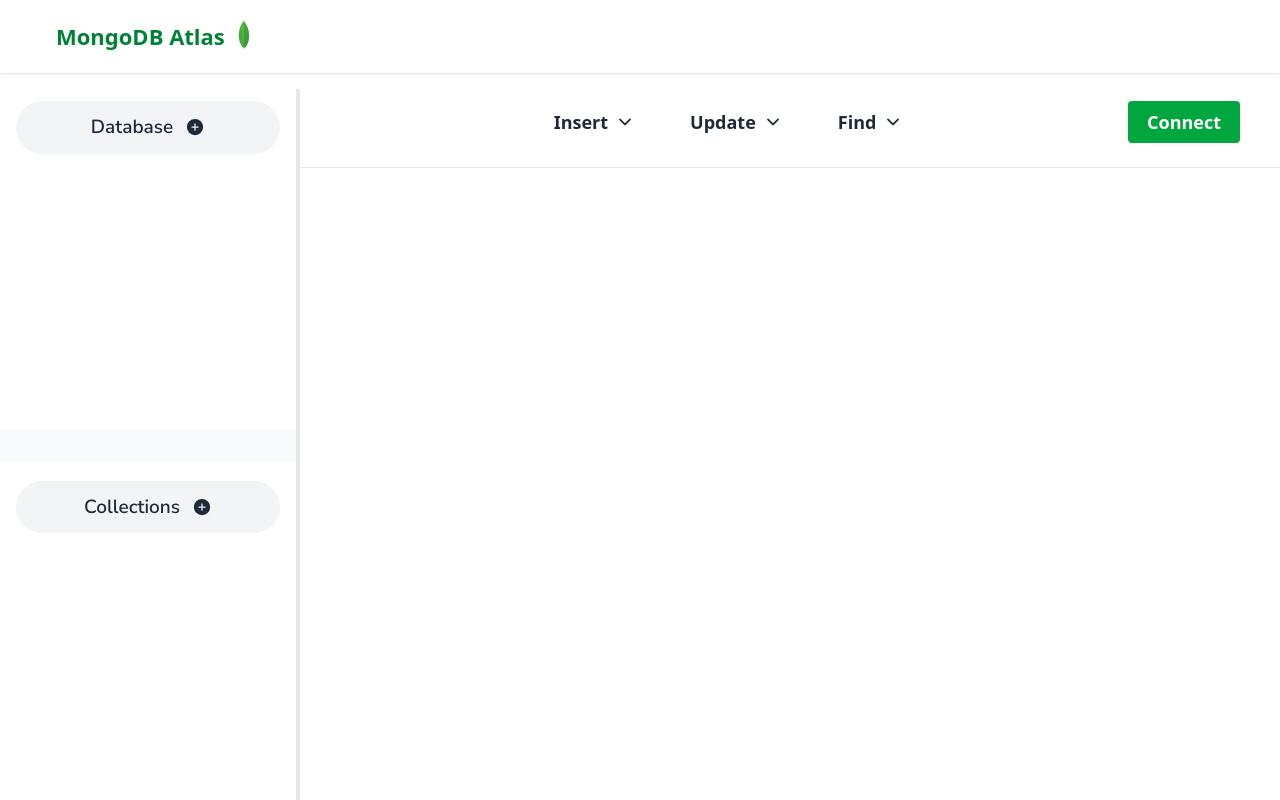
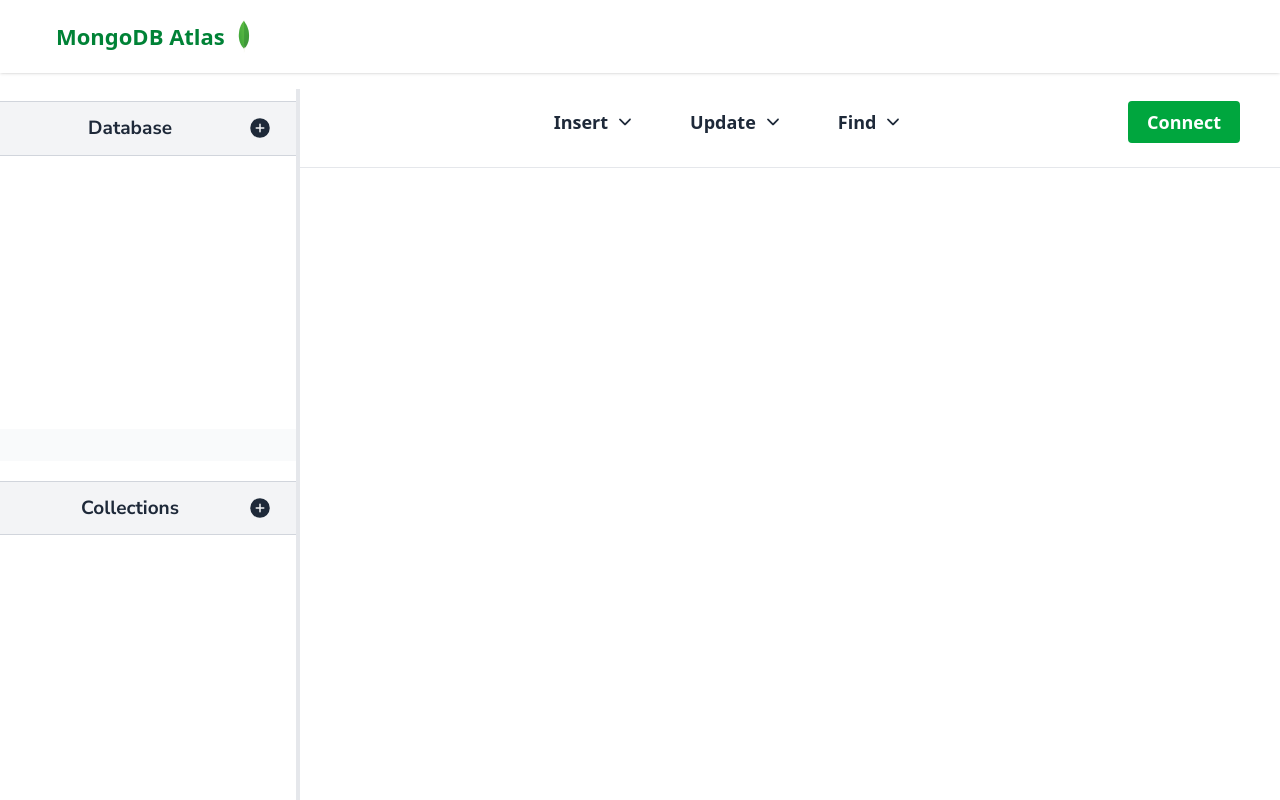
Before and after one commit to Aditya-commit/Mongodbatlas, a Next.js app: page / in a window 1280 px wide. Built offline with nearby package versions, Linux system fonts and the light colour scheme.

Commit message:
Completed the database and collection selection ui

```diff
--- a/src/app/components/center_container.js
+++ b/src/app/components/center_container.js
@@ -1,12 +1,49 @@
+import { useState , useEffect} from 'react';
 import PropTypes from 'prop-types';
+
 import Filter from './filter_container';
 
 
+const CenterContainer = ({toggleConnModal , db , col}) => {
 
-const CenterContainer = ({toggleConnModal}) => {
+
+    const [loading , setLoading] = useState(false);
+    const [data , setData] = useState([]);
+
+
+
+    const fetchData = () => {
+
+        setLoading(true);
+    }
+
+
+
+    const resetData = () => setData([]);
+
+
+
+    useEffect(()=>{
+
+        if(db !== null && col !== null){
+
+            fetchData();
+        }
+        else{
+            resetData();
+        }
+
+    },[db, col])
+
     return(
         <div className='flex flex-col'>
             <Filter toggleConnModal={toggleConnModal} />
+
+            <div>
+                {loading && (
+                    <span>Loading...</span>
+                )}
+            </div>
         </div>
     )
 }
--- a/src/app/components/collection_list.js
+++ b/src/app/components/collection_list.js
@@ -1,26 +1,104 @@
+import { useEffect, useState } from 'react';
 import PropTypes from 'prop-types';
+
+
+
+
+import SidebarList from './sidebar_list';
+
+
+
+
 import PlusSolid from '../icons/plus_solid';
 
 
 import { nunito_sans } from '../fonts/nunito_sans';
-import SidebarList from './sidebar_list';
 
 
-const CollectionList = () => {
+const CollectionList = ({selectedDb , selectedColl , selectColFunc}) => {
+
+
+    const [loading , setLoading] = useState(false);
+    const [data , setData] = useState([]);
+
+
+
+    const fetchCollections = () => {
+
+        const url = `${process.env.NEXT_PUBLIC_REMOTE_URL}/show_cols/${selectedDb}`;
+
+        fetch(url , {
+            method : 'get',
+            credentials : 'include'
+        })
+        .then(res => {
+
+            const contentType = res.headers.get('Content-Type');
+            const statusCode = res.status;
+
+
+            if(statusCode === 200){
+
+                return res.json().then(data => ({statusCode : statusCode , contentType : contentType , data : data})).catch(error => ({contentType : contentType , statusCode : 500 , 'error' : 'Oops! Something went wrong'}))
+            }
+            else if(/text\/plain;/.test(contentType)){
+
+                return res.text().then(msg => ({statusCode : statusCode , contentType : contentType , error : msg})).catch(error => ({contentType : contentType , statusCode : 500 , error : error}));
+            }
+            else{
+
+                return {statusCode : statusCode , contentType : contentType , error : 'Oops! Something went wrong'};
+            }
+        })
+        .then(({statusCode , contentType , data , error}) => {
+
+            if(statusCode === 200){
+
+                setData(data);
+
+            }
+            else{
+
+
+
+            }
+        })
+        .catch(error => console.log(error))
+        .finally(() => setLoading(false));
+    }
+
+
+
+    useEffect(()=>{
+
+        if(selectedDb !== null){
+
+            setLoading(true);
+            fetchCollections();
+        }
+
+    },[selectedDb])
+
 
     return(
 
         <div className='flex flex-col bg-white pt-5'>
 
-            <div className='w-full px-4'>
-                <button className='flex justify-center items-center space-x-3 bg-gray-100 w-full py-3 rounded-full cursor-pointer hover:bg-gray-200 transition-colors duration-300 ease-in-out group'>
-                    <span className={`text-gray-800 group-hover:text-green-600 ${nunito_sans.className} font-[600] text-[19px]`}>Collections</span>
-                    <PlusSolid style='text-xl text-gray-800 group-hover:text-green-500' />
+            <div className='w-full grid grid-cols-[1fr_max-content] items-center space-x-3 bg-gray-100 w-full px-6 py-3 border border-r-0 border-l-0 border-gray-300'>
+                <span className={`text-gray-800 justify-self-center ${nunito_sans.className} font-[700] text-[19px]`}>Collections</span>
+                <button className='group' title='Add Collection'>
+                    <PlusSolid style='text-2xl text-gray-800 group-hover:text-green-500 group-focus-visible:text-green-500' />
                 </button>
             </div>
-            <SidebarList />
+            <SidebarList loading={loading} data={data} selectedRow={selectedColl} selectFunc={selectColFunc} />
         </div>
 
     )
 }
+CollectionList.propTypes = {
+    selectedDb : PropTypes.string.isRequired,
+    selectedColl : PropTypes.string.isRequired,
+    selectColFunc : PropTypes.func.isRequired,
+}
+
 export default CollectionList;
--- a/src/app/components/connection_ modal.js
+++ b/src/app/components/connection_ modal.js
@@ -34,6 +34,8 @@ const ConnectionModal = ({toggleConnModal , updateConnection}) => {
 
 
     const connectToDb = () => {
+
+        if(!loading){
 
             const formData = new FormData();
 
@@ -87,6 +89,7 @@ const ConnectionModal = ({toggleConnModal , updateConnection}) => {
             .finally(()=>{
                 setLoading(false);
             });
+        }
     }
 
 
--- a/src/app/components/database_list.js
+++ b/src/app/components/database_list.js
@@ -10,29 +10,87 @@ import { nunito_sans } from '../fonts/nunito_sans';
 
 
 
-const DatabaseList = ({connected}) => {
+const DatabaseList = ({connected , selectedDb , selectDbFunc}) => {
 
     const [loading , setLoading] = useState(false);
     const [error , setError] = useState(null);
 
 
+
+    const [data , setData] = useState([]);
+
+
+
+    const fetchLists = () => {
+
+        setLoading(true);
+
+        const url = `${process.env.NEXT_PUBLIC_REMOTE_URL}/show_dbs`;
+
+        fetch(url , {
+            method : 'get',
+            credentials : 'include'
+        })
+        .then(res => {
+
+            const contentType = res.headers.get('Content-Type');
+            const statusCode = res.status;
+
+
+            if(statusCode === 200){
+
+                return res.json().then(data => ({statusCode : statusCode , contentType : contentType , data : data})).catch(error => ({contentType : contentType , statusCode : 500 , 'error' : 'Oops! Something went wrong'}))
+            }
+            else if(/text\/plain;/.test(contentType)){
+
+                return res.text().then(msg => ({statusCode : statusCode , contentType : contentType , error : msg})).catch(error => ({contentType : contentType , statusCode : 500 , error : error}));
+            }
+            else{
+
+                return {statusCode : statusCode , contentType : contentType , error : 'Oops! Something went wrong'};
+            }
+        })
+        .then(({statusCode , contentType , data , error}) => {
+
+            if(statusCode === 200){
+
+                setData(data);
+
+            }
+            else{
+
+
+
+            }
+        })
+        .catch(error => console.log(error))
+        .finally(() => setLoading(false));
+    }
+
+
+
     useEffect(()=>{
-        connected && setLoading(true);
+        connected && (fetchLists());
     },[connected]);
 
     return(
 
         <div className='flex flex-col bg-white pt-3'>
 
-            <div className='w-full px-4'>
-                <button className='flex justify-center items-center space-x-3 bg-gray-100 w-full py-3 rounded-full cursor-pointer hover:bg-gray-200 transition-colors duration-300 ease-in-out group'>
-                    <span className={`text-gray-800 group-hover:text-green-600 ${nunito_sans.className} font-[600] text-[19px]`}>Database</span>
-                    <PlusSolid style='text-xl text-gray-800 group-hover:text-green-500' />
+            <div className='w-full grid grid-cols-[1fr_max-content] items-center space-x-3 bg-gray-100 w-full px-6 py-3 border border-r-0 border-l-0 border-gray-300'>
+                <span className={`text-gray-800 justify-self-center ${nunito_sans.className} font-[700] text-[19px]`}>Database</span>
+                <button className='group' title='Add Database'>
+                    <PlusSolid style='text-2xl text-gray-800 group-hover:text-green-500 group-focus-visible:text-green-500' />
                 </button>
             </div>
-            <SidebarList loading={loading} error={error} />
+            <SidebarList loading={loading} error={error} data={data} selectFunc={selectDbFunc} selectedRow={selectedDb} />
         </div>
 
     )
 }
+DatabaseList.propTypes = {
+    connected : PropTypes.bool.isRequired,
+    selectedDb : PropTypes.string.isRequired,
+    selectDbFunc : PropTypes.func.isRequired
+}
 export default DatabaseList;
--- a/src/app/components/sidebar_list.js
+++ b/src/app/components/sidebar_list.js
@@ -1,10 +1,11 @@
 import PropTypes from 'prop-types';
+import SideBarRow from './sidebar_row';
 
 
 
-const SidebarList = ({loading}) => {
+const SidebarList = ({loading , data , selectedRow , selectFunc}) => {
     return(
-        <ol className='flex flex-col space-y-8 py-10 h-full overflow-y-auto'>
+        <ol className={`flex flex-col ${loading ? 'space-y-8' : 'space-y-3'} py-7 h-full overflow-y-auto px-3`}>
             {loading
             ?
             <>
@@ -55,6 +56,9 @@ const SidebarList = ({loading}) => {
             </>
             :
             <>
+                {data.map((row , index) => (
+                    <SideBarRow key={index} name={row} selectedRow={selectedRow} selectFunc={selectFunc} />
+                ))}
             </>
             }
         </ol>
@@ -62,5 +66,8 @@ const SidebarList = ({loading}) => {
 }
 SidebarList.proTypes = {
     loading : PropTypes.bool.isRequired,
+    data : PropTypes.array.isRequired,
+    selectedRow : PropTypes.string.isRequired,
+    selectFunc : PropTypes.func.isRequired,
 }
 export default SidebarList;
--- /dev/null
+++ b/src/app/components/sidebar_row.js
@@ -0,0 +1,27 @@
+import { useState } from 'react';
+import PropTypes from 'prop-types';
+
+
+import { nunito_sans } from '../fonts/nunito_sans';
+
+
+import XCloseSolid from '../icons/xclose';
+
+
+const SideBarRow = ({name , selectFunc , selectedRow}) => {
+
+    return(
+        <li className={`grid grid-cols-[1fr_max-content] border gap-x-3 items-center pl-5 pr-2 ${selectedRow === name ? 'bg-green-50 border-green-300' : 'border-transparent hover:bg-green-50'} rounded py-3 transition-colors duration-300 ease-in-out`}>
+            <button className={`${nunito_sans.className} transition-colors duration-300 ease-in-out font-[600] ${selectedRow === name ? 'text-green-700' : 'text-black focus-visible:text-green-600'} text-left text-[18px]`} onClick={()=>selectFunc(name)}>{name}</button>
+            <button className={`group`} title='Delete'>
+                <XCloseSolid style='text-2xl text-gray-400 group-hover:text-red-600 group-focus-visible:text-red-600 transition-colors duration-300 ease-in-out' />
+            </button>
+        </li>
+    )
+}
+SideBarRow.propTypes = {
+    name : PropTypes.string.isRequired,
+    selectFunc : PropTypes.func.isRequired,
+    selectedRow : PropTypes.string.isRequired,
+}
+export default SideBarRow;
--- a/src/app/page.js
+++ b/src/app/page.js
@@ -20,7 +20,7 @@ const Home=()=>{
 
   const [connected , setConnected]  = useState(false); // TELLS WHETHER THE DATABASE CONNECTION IS ESTABLISHED OR NOT
 
-  const [selectedDb , setSelectedDbb] = useState(null); // STORES WHICH DATABASE IS SELECTED
+  const [selectedDb , setSelectedDb] = useState(null); // STORES WHICH DATABASE IS SELECTED
   const [selectedColl , setSelectedColl] = useState(null); // STORES WHICH COLLECTION IS STORED
 
 
@@ -35,6 +35,10 @@ const Home=()=>{
 
 
 
+  const selectDbFunc = dbName => (setSelectedDb(dbName) , setSelectedColl(null)); // RESET THE SELECTED COLLECTION WHEN SELECTED DATABASE IS CHANGED
+  const selectColFunc = colName => setSelectedColl(colName);
+
+
   return(
     <>
 
@@ -47,10 +51,10 @@ const Home=()=>{
       <Navbar />
       <Main>
         <Sidebar>
-          <DatabaseList connected={connected} />
-          <CollectionList />
+          <DatabaseList connected={connected} selectedDb={selectedDb} selectDbFunc={selectDbFunc} />
+          <CollectionList selectedDb={selectedDb} selectedColl={selectedColl} selectColFunc={selectColFunc} />
         </Sidebar>
-        <CenterContainer toggleConnModal={toggleConnModal} />
+        <CenterContainer toggleConnModal={toggleConnModal} db={selectedDb} col={selectedColl} />
       </Main>
     </>
 	);
```
Also changed, not shown: src/app/icons/xclose.js (added, +10 -0 lines). Lines whose indentation alone changed are shown as unchanged.
